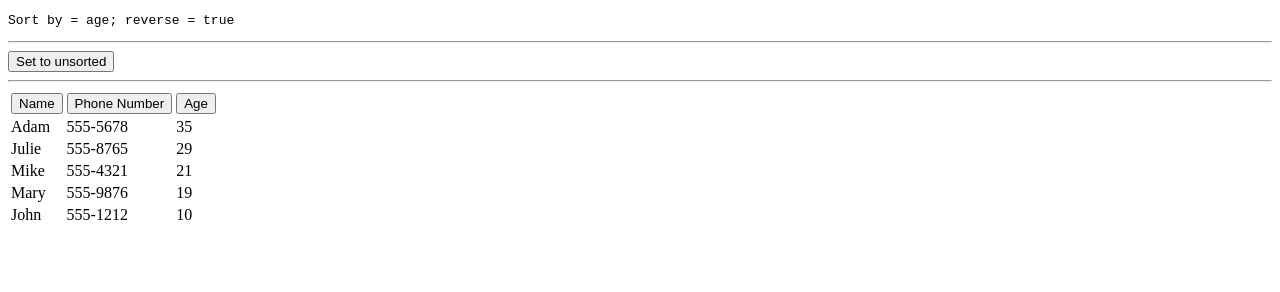
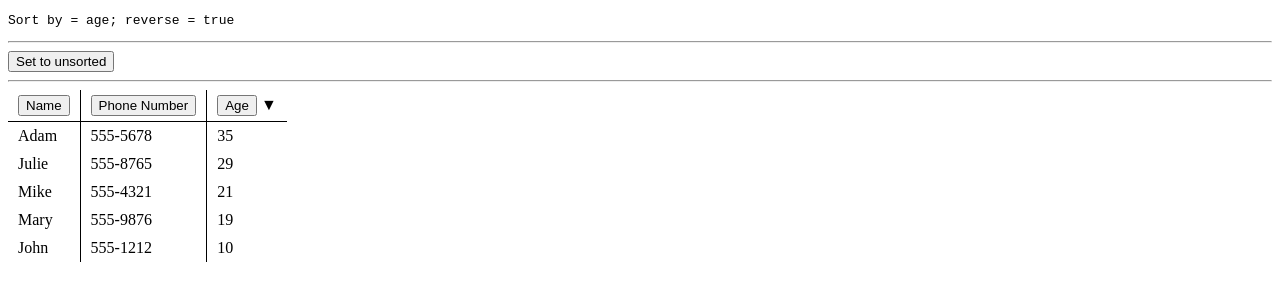
Before and after one commit to zbw322092/OfficalDocs, a plain HTML site: page filter/index.html in a window 1280 px wide. Drawn offline with Linux system fonts and the light colour scheme.

Commit message:
define styles

```diff
--- a/filter/index.html
+++ b/filter/index.html
@@ -3,6 +3,7 @@
 
 <head>
   <title>Filter</title>
+  <link rel="stylesheet" type="text/css" href="style.css">
 </head>
 
 <body>
--- a/filter/script.js
+++ b/filter/script.js
@@ -12,8 +12,8 @@ angular.module('orderByExample', [])
     $scope.reverse = true;
 
     $scope.sortBy = function(propertyName) {
-		$scope.reverse = ($scope.propertyName === propertyName) ? !$scope.reverse : false;
-		$scope.propertyName = propertyName;
+  		$scope.reverse = ($scope.propertyName === propertyName) ? !$scope.reverse : false;
+  		$scope.propertyName = propertyName;
     };
 
 
--- /dev/null
+++ b/filter/style.css
@@ -0,0 +1,24 @@
+.friends {
+	border-collapse: collapse;
+}
+
+.friends th {
+	border-bottom: 1px solid;
+}
+
+.friends td, .friends th {
+	border-left: 1px solid;
+	padding: 5px 10px;
+}
+
+.friends td:first-child, .friends th:first-child {
+	border-left: none;
+}
+
+.sortorder:after {
+	content: '\25b2';
+}
+
+.sortorder.reverse:after {
+	content: '\25bc';
+}
```
